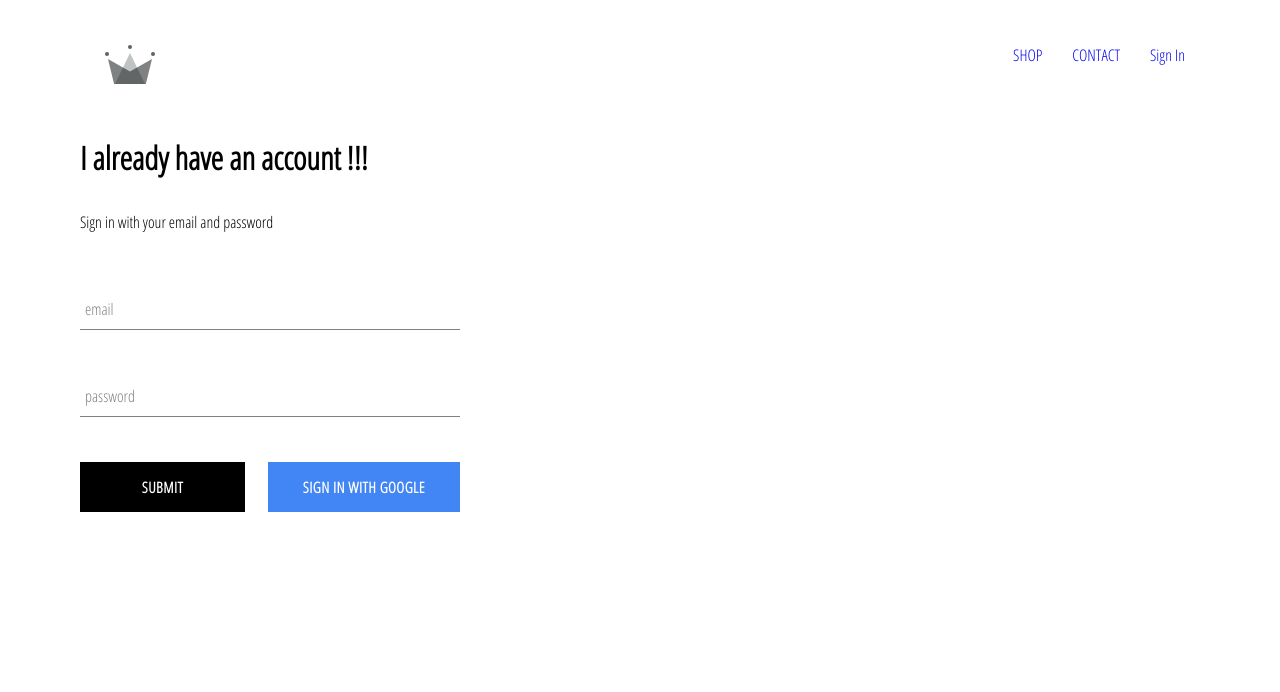
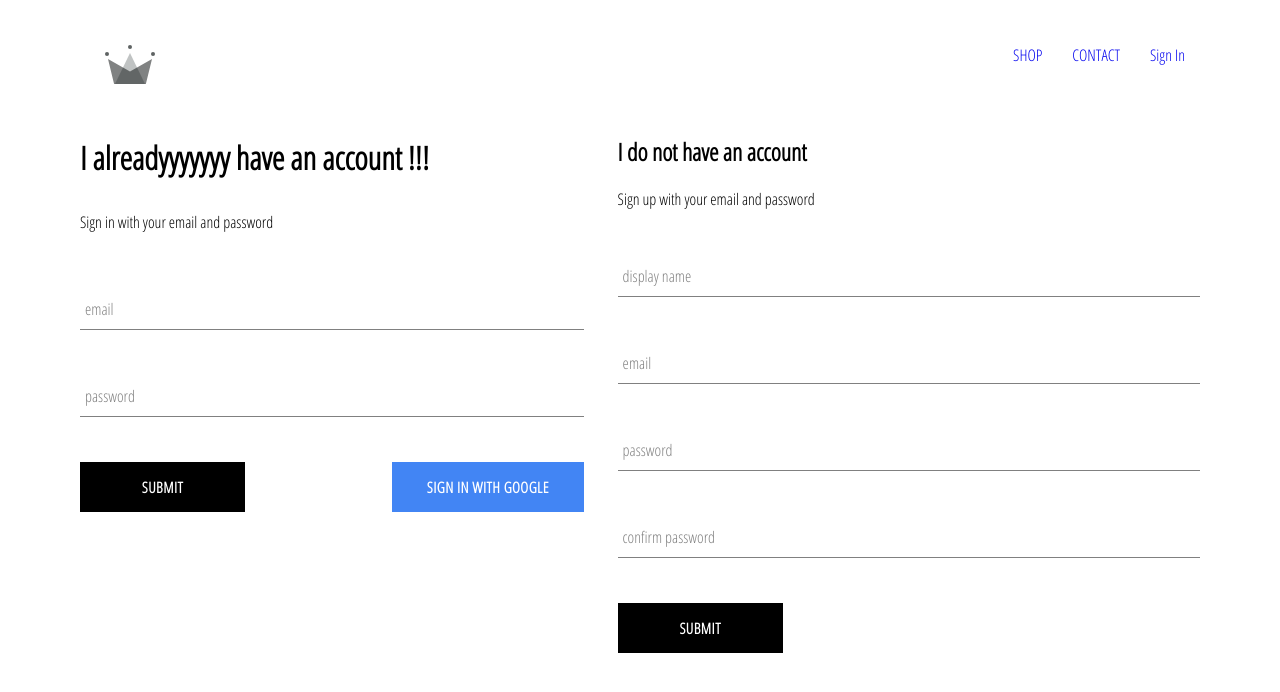
Before and after one commit to MhShoghi/crwn-clothing, a React (Create React App) app: page /signin in a window 1280 px wide. Shown: the top 692 px of the page. Built offline with nearby package versions, Linux system fonts and the light colour scheme; no server answers.

Commit message:
implemented firebase utils , included ability to store authenticated users into firestore database

```diff
--- a/src/App.js
+++ b/src/App.js
@@ -6,8 +6,8 @@
 
 import HomePage from "./pages/homepage/homepage.component";
 import ShopPage from "./pages/shop/shop.component";
-import SignIn from "./components/sign-in/sign-in.component";
-import {auth} from "../src/firebase/firebase.utils"
+import {auth,createUserProfileDocument} from "../src/firebase/firebase.utils"
+import SignInAndSignUpPage from "./pages/signInAndSignUpPage/SignInAndSignUp.component";
 
 class App extends React.Component{
 
@@ -23,12 +23,26 @@
 
 
     componentDidMount() {
-       this.unsubscribeFromAuth =  auth.onAuthStateChanged(user => {
-            this.setState({
-                currentUser: user
-            })
-            console.log(user)
-        })
+       this.unsubscribeFromAuth =  auth.onAuthStateChanged(async userAuth => {
+          if(userAuth){
+              const userRef = await createUserProfileDocument(userAuth);
+
+              userRef.onSnapshot(snapshot => {
+                  this.setState({
+                      currentUser: {
+                          id: snapshot.id,
+                          ...snapshot.data()
+                      }
+                  })
+
+                  console.log(this.state);
+              });
+
+          }
+
+
+          this.setState({currentUser: userAuth})
+        });
     }
 
     componentWillUnmount() {
@@ -45,7 +59,7 @@
                 <Switch>
                     <Route exact path="/" component={HomePage} />
                     <Route path="/shop" component={ShopPage}/>
-                    <Route path="/signin" component={SignIn}/>
+                    <Route path="/signin" component={SignInAndSignUpPage}/>
                 </Switch>
                 </div>
           );
--- a/src/components/sign-in/sign-in.component.jsx
+++ b/src/components/sign-in/sign-in.component.jsx
@@ -39,7 +39,7 @@
             <div className="sign-in">
 
 
-                <h1>I already have an account !!! </h1>
+                <h1>I alreadyyyyyyy have an account !!! </h1>
                 <span className="title">Sign in with your email and password</span>
 
                 <form onSubmit={this.handleSubmit}>
--- a/src/components/sign-in/sign-in.styles.scss
+++ b/src/components/sign-in/sign-in.styles.scss
@@ -1,5 +1,5 @@
 .sign-in{
-  width: 380px;
+  width: 45%;
   display: flex;
   flex-direction: column;
 
--- /dev/null
+++ b/src/components/sign-up/sign-up.component.jsx
@@ -0,0 +1,112 @@
+import React from "react";
+import CustomButton from "../custom-button/custom-button.component";
+import FormInput from "../form-input/form-input.component";
+import {auth,createUserProfileDocument} from "../../firebase/firebase.utils";
+
+import './sign-up.styles.scss'
+
+class SignUp extends React.Component{
+    constructor() {
+        super();
+
+        this.state = {
+            displayName:'',
+            email : '',
+            password: '',
+            confirmPassword: ''
+        }
+    }
+
+
+    handleSubmit = async (event) => {
+        event.preventDefault();
+
+        const {displayName, email , password, confirmPassword} = this.state;
+
+        if(password !== confirmPassword){
+            alert("password dont match");
+            return;
+        }
+
+        try {
+            const {user} = await auth.createUserWithEmailAndPassword(email,password);
+
+
+
+            await createUserProfileDocument(user, {displayName});
+
+            this.setState({
+                displayName:'',
+                email: '',
+                password:'',
+                confirmPassword:''
+            })
+        }catch (e) {
+            console.log("Error : " + e)
+        }
+
+
+
+    }
+
+
+    handleChange = (event) => {
+        const {name , value} = event.target;
+
+        this.setState({
+            [name] : value
+        })
+    };
+    render() {
+
+        const {displayName, email , password, confirmPassword} = this.state;
+        return(
+            <div className="sign-up">
+                <h2>I do not have an account</h2>
+                <span>Sign up with your email and password </span>
+
+
+                <form className="sign-up-form" onSubmit={this.handleSubmit}>
+                    <FormInput
+                        type="text"
+                        handleChange={this.handleChange}
+                        label="display name"
+                        name="displayName"
+                        value={displayName}
+                    />
+
+                    <FormInput
+                        type="email"
+                        handleChange={this.handleChange}
+                        label="email"
+                        name="email"
+                        value={email}
+                    />
+
+                    <FormInput
+                        type="text"
+                        handleChange={this.handleChange}
+                        label="password"
+                        name="password"
+                        value={password}
+                    />
+
+                    <FormInput
+                        type="password"
+                        handleChange={this.handleChange}
+                        label="confirm password"
+                        name="confirmPassword"
+                        value={confirmPassword}
+                    />
+
+                    <CustomButton type="submit">Submit</CustomButton>
+                </form>
+
+
+            </div>
+        )
+    }
+}
+
+
+export default SignUp;
--- /dev/null
+++ b/src/components/sign-up/sign-up.styles.scss
@@ -0,0 +1,5 @@
+.sign-up {
+  width: 52%;
+  display: flex;
+  flex-direction: column;
+}
--- a/src/firebase/firebase.utils.js
+++ b/src/firebase/firebase.utils.js
@@ -14,9 +14,39 @@
 
 firebase.initializeApp(config);
 
+
 export const auth = firebase.auth();
 export const firestore = firebase.firestore();
 
+
+
+export const createUserProfileDocument = async (userAuth, ...additionalData) => {
+    if (!userAuth) return;
+
+    const userRef = firestore.doc(`users/${userAuth.uid}`);
+
+    const snapshot = await userRef.get();
+
+    if(!snapshot.exists){
+
+        const {displayName, email} = userAuth;
+        const createdAt = new Date();
+
+        try{
+            await userRef.set({
+                displayName,
+                email,
+                createdAt,
+                ...additionalData
+            });
+        }catch (e) {
+            console.log("error : "+ e)
+        }
+    }
+
+
+    return userRef;
+};
 const provider = new firebase.auth.GoogleAuthProvider();
 provider.setCustomParameters({
     'prompt': 'select_account'
--- a/src/pages/signInAndSignUpPage/SignInAndSignUp.component.jsx
+++ b/src/pages/signInAndSignUpPage/SignInAndSignUp.component.jsx
@@ -3,10 +3,12 @@
 
 
 import SignIn from "../../components/sign-in/sign-in.component";
+import SignUp from "../../components/sign-up/sign-up.component";
 
 const SignInAndSignUpPage = () => (
     <div className="sign-in-and-sign-up">
         <SignIn />
+        <SignUp />
     </div>
 );
 
--- a/src/pages/signInAndSignUpPage/SignInAndSignUp.styles.scss
+++ b/src/pages/signInAndSignUpPage/SignInAndSignUp.styles.scss
@@ -0,0 +1,4 @@
+.sign-in-and-sign-up{
+  display: flex;
+  justify-content: space-between;
+}
```
